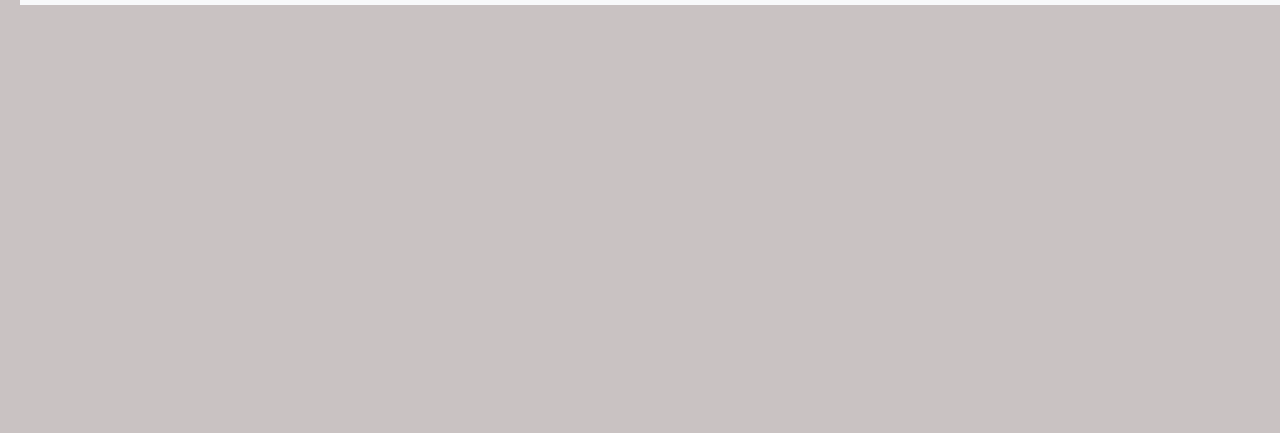
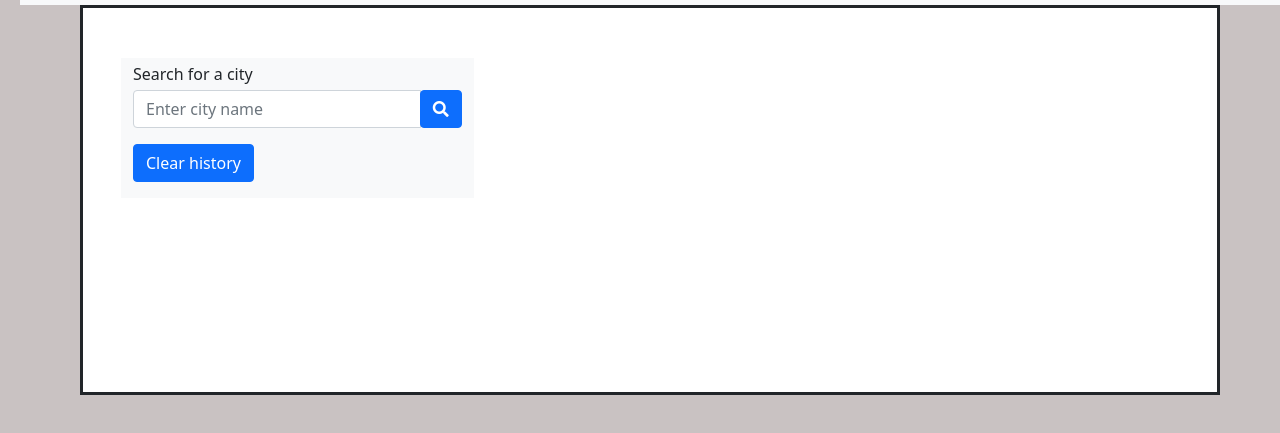
Before and after one commit to nme22/weather-dashboard, a plain HTML site: page index.html in a window 1280 px wide. Shown: the part 65-498 px from the top of the page. Drawn offline with nearby package versions, Linux system fonts and the light colour scheme; no server answers.

Commit message:
set up search form

```diff
--- a/assets/script.js
+++ b/assets/script.js
@@ -1,4 +1,23 @@
+/* Pseudo Code
 
+When someone uses the search button, read the city name inserted by the user
+
+Using that same name, send a request from the weather api
+ From the response, get current conditions
+ using that same name, send another request to get 5-day forecast from weather api
+
+ Parse the response to display forecast for the next 5 days.
+
+ Save the user's search and display them in the search form
+
+
+
+
+
+
+
+
+*/
 function setupLocation(){
 fetch("https://api.openweathermap.org/data/2.5/weather?q=sicklerville&appid=5c1ecc9134e7903eacaef455960bdc82&units=imperial")
 .then(response => response.json()).then(data => {
@@ -10,12 +29,3 @@ fetch("https://api.openweathermap.org/data/2.5/weather?q=sicklerville&appid=5c1e
 function getData(cityCoord) {
 
 }
-
-
-setupLocation();
-// fetch("https://api.openweathermap.org/data/2.5/onecall?lat={lat}&lon={lon}&exclude=minutely,hourly,daily,alets&appid=5c1ecc9134e7903eacaef455960bdc82", {
-// }).then(response => response.json()).then(data => {
-//     console.log(data);
-// })
-
-//
--- a/index.html
+++ b/index.html
@@ -17,6 +17,23 @@
     <nav class="navbar navbar-light bg-light">
         <span class="navbar-brand mb-0 h1 w-100 text-center">Weather Dashboard</span>
     </nav>
+     <div class="container">
+        <div class="row">
+            <div class="col-4 bg-light">
+                <p class="search-header my-1">Search for a city</p>
+                <div class="input-group mb-3">
+                    <input id="city-input" type="text" class="form-control" placeholder="Enter city name" aria-label="Enter city name">
+                    <div class="input-group-append">
+                        <button class="btn btn-primary" type="button" id="search-button">
+                            <i class="fas fa-search"></i>
+                        </button>
+                    </div>
+                </div>
+                <button class="btn btn-primary mb-3" type="button" id="clear-history">Clear history</button>
+                <form id="history"></form>
+            </div>
+        </div>
+    </div>
 
 
 </body>
```
